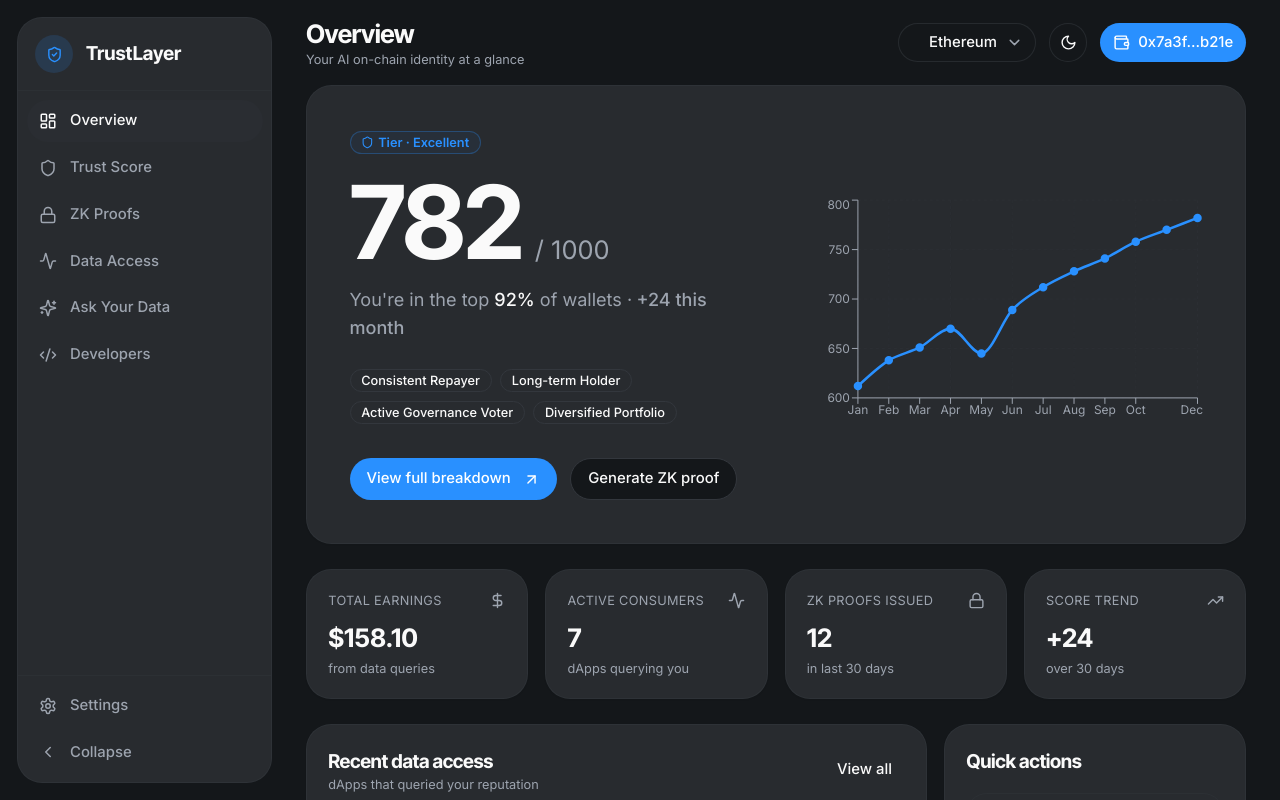
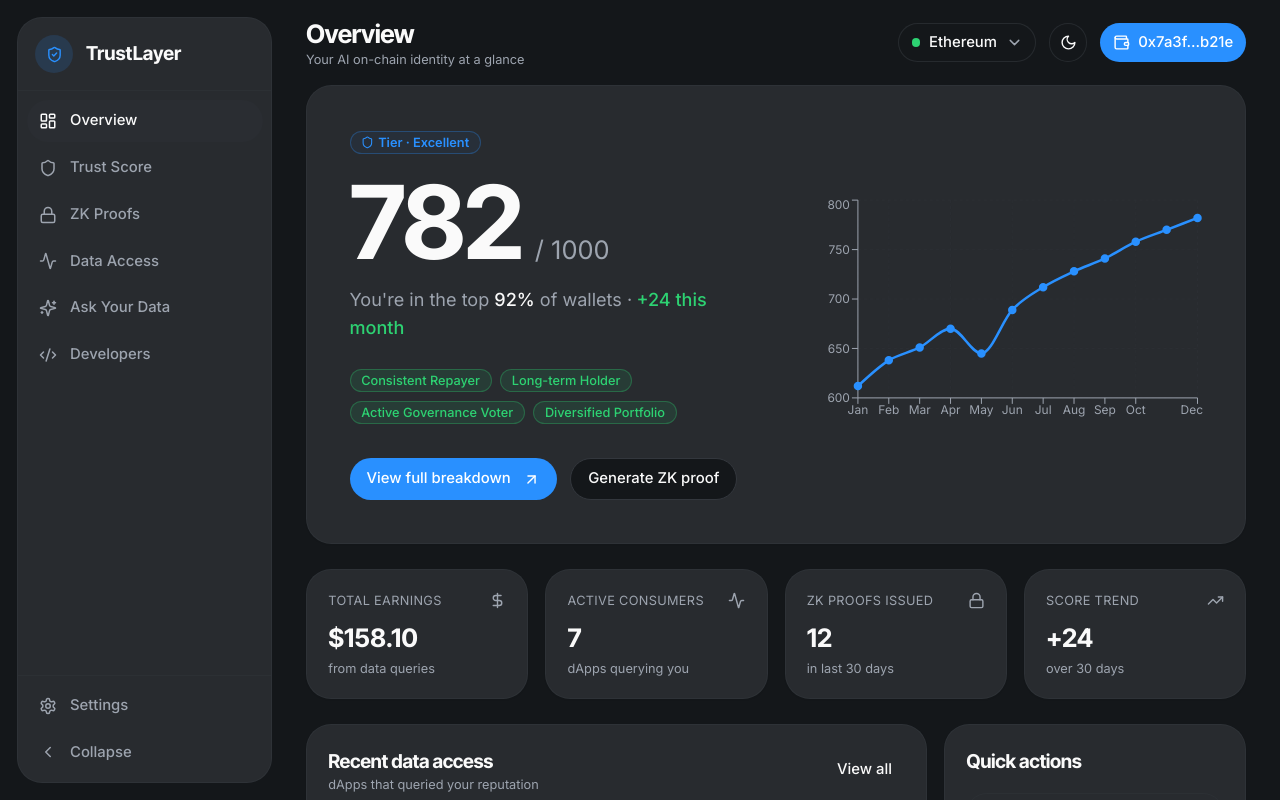
Before and after one commit to mhydey-dev/test, a React (Vite) app: page / in a window 1280 px wide. Shown: the top 800 px of the page. Built offline with nearby package versions, Linux system fonts and the light colour scheme; the HTML template or start-up script is replaced by a standard one.

Commit message:
Changes
Co-authored-by: devarogundade <81397790+devarogundade@users.noreply.github.com>

```diff
--- a/tailwind.config.ts
+++ b/tailwind.config.ts
@@ -61,9 +61,17 @@ export default {
           border: "hsl(var(--sidebar-border))",
           ring: "hsl(var(--sidebar-ring))",
         },
-        glow: {
-          gold: "hsl(var(--glow-gold))",
-          amber: "hsl(var(--glow-amber))",
+        success: {
+          DEFAULT: "hsl(var(--success))",
+          foreground: "hsl(0 0% 100%)",
+        },
+        warning: {
+          DEFAULT: "hsl(var(--warning))",
+          foreground: "hsl(0 0% 100%)",
+        },
+        info: {
+          DEFAULT: "hsl(var(--info))",
+          foreground: "hsl(0 0% 100%)",
         },
       },
       borderRadius: {
```
